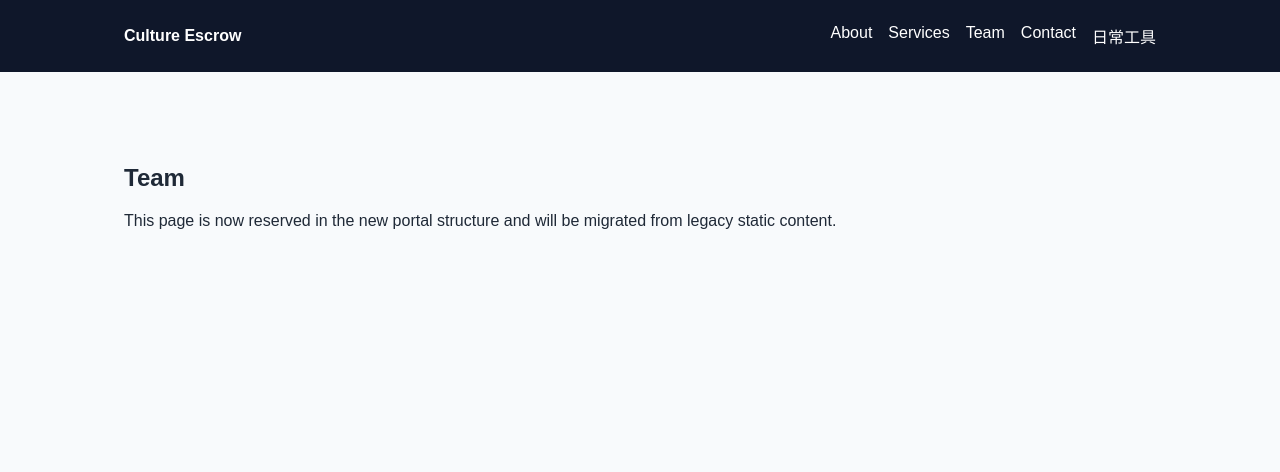
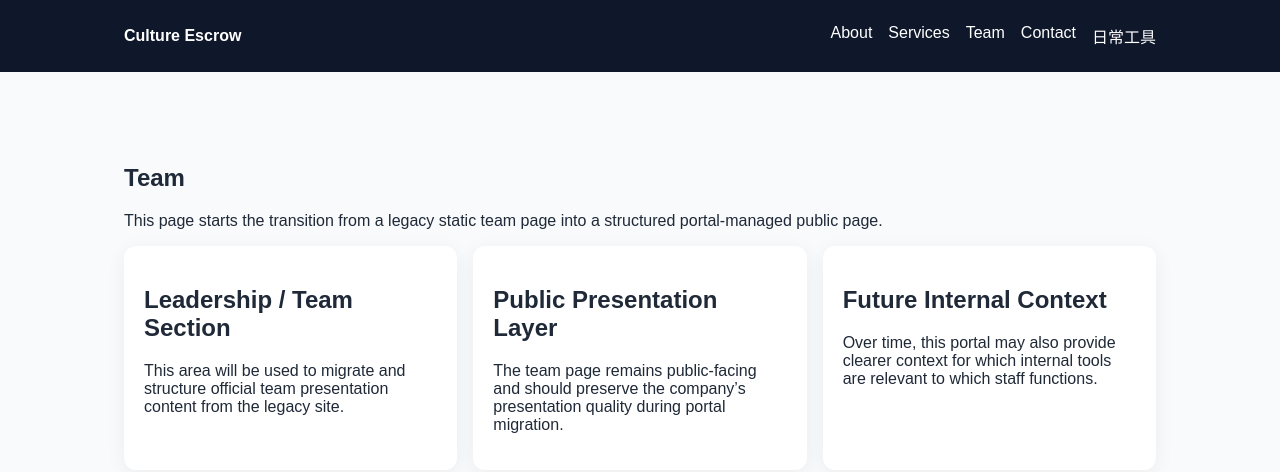
Before and after one commit to yudonghu/culture-escrow-site, a Next.js app: page /team in a window 1280 px wide. Shown: the top 472 px of the page. Built offline with nearby package versions, Linux system fonts and the light colour scheme.

Commit message:
feat: PR6 migrate Team and Contact into portal structure

```diff
--- a/app/team/page.tsx
+++ b/app/team/page.tsx
@@ -1,8 +1,34 @@
+const team = [
+  {
+    name: 'Leadership / Team Section',
+    desc: 'This area will be used to migrate and structure official team presentation content from the legacy site.',
+  },
+  {
+    name: 'Public Presentation Layer',
+    desc: 'The team page remains public-facing and should preserve the company’s presentation quality during portal migration.',
+  },
+  {
+    name: 'Future Internal Context',
+    desc: 'Over time, this portal may also provide clearer context for which internal tools are relevant to which staff functions.',
+  },
+]
+
 export default function TeamPage() {
   return (
     <section className="hero">
       <h1>Team</h1>
-      <p>This page is now reserved in the new portal structure and will be migrated from legacy static content.</p>
+      <p>
+        This page starts the transition from a legacy static team page into a structured portal-managed public page.
+      </p>
+
+      <div className="card-grid">
+        {team.map((item) => (
+          <div key={item.name} className="card">
+            <h2>{item.name}</h2>
+            <p>{item.desc}</p>
+          </div>
+        ))}
+      </div>
     </section>
   )
 }
```
Also changed, not shown: app/contact/page.tsx (+19 -1 lines), 1 other file (tests, documents, lock files or other folders).
